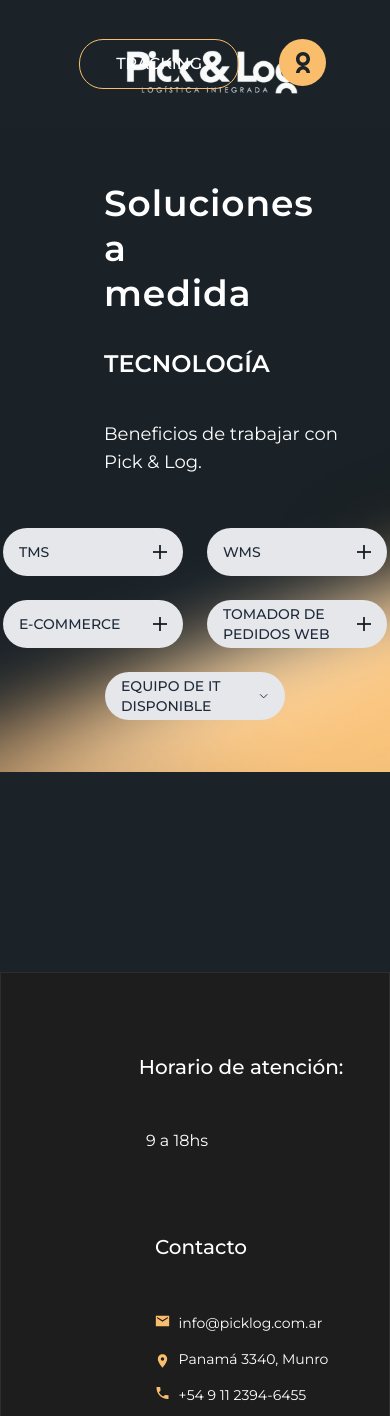
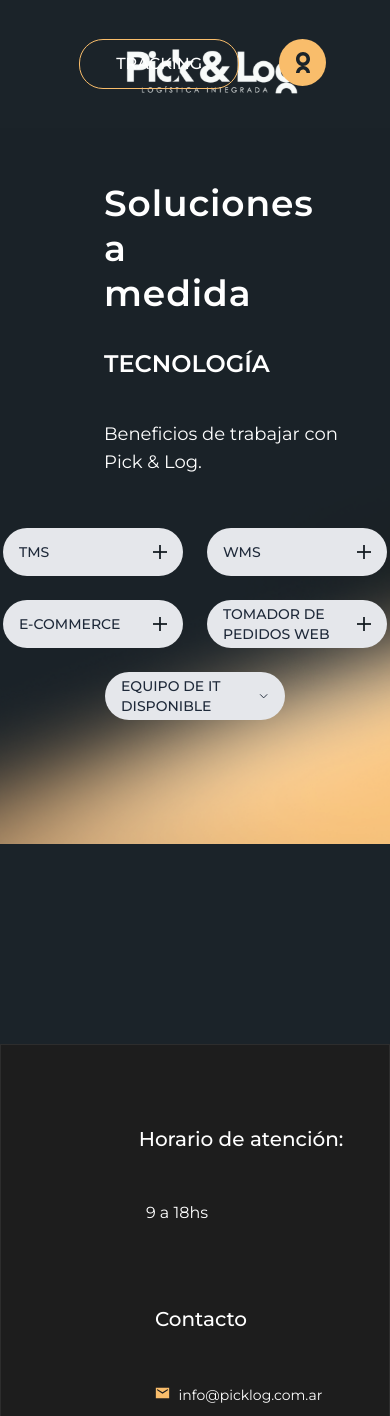
Before and after one commit to gabrieltoloza/picklogweb, a Nuxt app: page /soluciones in a window 390 px wide. Shown: the top 1416 px of the page. Built offline with nearby package versions, Linux system fonts and the light colour scheme.

Commit message:
arreglando interfaces responsivas

```diff
--- a/app/components/Soluciones/DropdownSolutions.vue
+++ b/app/components/Soluciones/DropdownSolutions.vue
@@ -1,10 +1,9 @@
 <template>
-    <div class="w-full bg-transparent text-white flex flex-wrap justify-center items-start gap-6 sm:gap-8 pb-40
+    <div class="w-full bg-transparent text-white flex flex-wrap justify-center items-start gap-6 sm:gap-8 custom_breakpoint relative overflow-visible">
 
-    ">
 
         <!-- Botón 1 -->
-        <div class="dropdown dropdown-hover relative">
+        <div class="dropdown dropdown-hover">
             <div tabindex="0" role="button"
                 class="custom-btn w-[180px] sm:w-[220px] h-[48px] rounded-[36px] py-4 px-4 flex items-center justify-between
                 bg-gray-200 text-gray-800 hover:bg-[#F9BD6B] hover:text-gray-800 transition-all duration-300">
@@ -23,6 +22,7 @@
             </ul>
         </div>
 
+
         <!-- Botón 2 -->
         <div class="dropdown dropdown-hover">
             <div tabindex="0" role="button"
@@ -37,12 +37,13 @@
             <ul tabindex="0"
                 class="dropdown-button dropdown-content menu absolute left-0 top-full bg-transparent rounded-[14px] z-10
                 w-[180px] sm:w-[220px] p-2 mt-3 shadow-lg border border-gray-400">
-                <p class="dropdown-text text-white text-sm sm:text-base p-4 sm:p-5">
+                <p class="dropdown-text text-white text-sm sm:text-base p-4 sm:p-4">
                     Trazabilidad en línea las 24 horas, los 365 días del año.
                     Seguimiento de inventario en tiempo real para reponer a tiempo y evitar quiebres de stock.
                 </p>
             </ul>
         </div>
+
 
         <!-- Botón 3 -->
         <div class="dropdown dropdown-hover">
@@ -63,6 +64,7 @@
                 </p>
             </ul>
         </div>
+
 
         <!-- Botón 4 -->
         <div class="dropdown dropdown-hover relative group">
@@ -85,6 +87,7 @@
             </ul>
         </div>
 
+
         <!-- Botón 5 -->
         <div class="dropdown dropdown-hover">
             <div tabindex="0" role="button"
@@ -97,7 +100,7 @@
                 </svg>
             </div>
             <ul tabindex="0"
-                class="dropdown-button dropdown-content menu absolute left-0 top-full bg-transparent rounded-[14px] z-10
+                class="dropdown-button dropdown-content menu absolute left-0 top-full bg-transparent lg:bg-[#1B2329] rounded-[14px] z-10
                 w-[180px] sm:w-[220px] p-2 mt-3 shadow-lg border border-gray-400">
                 <p class="dropdown-text text-white text-sm sm:text-base p-4 sm:p-5">
                     Soporte técnico especializado para acompañar tu operación <b>cuando lo necesites</b>.
@@ -105,15 +108,24 @@
             </ul>
         </div>
 
+
+        <div class="h-[300px] w-full bg-transparent"></div>
+
     </div>
+
 </template>
 
 <script setup lang="ts">
 </script>
 
 <style scoped>
+
+.dropdown {
+  position: relative; /* el padre */
+}
+
+
 .dropdown-button {
-    position: relative;
     z-index: 1;
     border: none;
 }
@@ -144,6 +156,7 @@
     pointer-events: none;
 }
 
+
 /* ✅ Ajustes especiales para pantallas grandes (≥1450px) */
 @media (min-width: 1550px) {
     .custom-btn {
@@ -170,18 +183,6 @@
 }
 
 
-/* ✅ Espacio mínimo para dropdowns */
-@media (max-width: 1549px) {
-  .pb-40 {
-    padding-bottom: 11.25rem !important; /* 180px */
-  }
-}
-
-@media (min-width: 1550px) {
-  .pb-40 {
-    padding-bottom: 11.25rem !important; /* 180px */
-  }
-}
 
 /* Ajuste para pantallas LG (laptops, 1024px a 1279px) */
 @media (min-width: 1024px) and (max-width: 1279px) {
@@ -205,4 +206,11 @@
   }
 }
 
+
+.dropdown-content {
+    z-index: 50 !important;
+}
+
+
+
 </style>
--- a/app/pages/soluciones.vue
+++ b/app/pages/soluciones.vue
@@ -1,5 +1,5 @@
 <template>
-    <div class="father-solutions min-h-[600px] sm:min-h-[700px] md:min-h-[800px] lg:min-h-[900px]">
+    <div class="father-solutions min-h-[600px] sm:min-h-[700px] md:min-h-[1000px] lg:min-h-[900px]">
         <div class="content-container">
             <MainSolutions />
             <DropdownSolutions />
@@ -14,17 +14,22 @@ import MainSolutions from '~/components/Soluciones/MainSolutions.vue';
 
 </script>
 
+
 <style scoped>
+
+
 .father-solutions {
     background-image: url(/Soluciones-bg.png);
     background-size: cover;
     background-position: top -200px left; /* Cambiado de 'top left' a 'top right' */
     background-repeat: no-repeat;
-    min-height: 100vh;
+    min-height: 100%;
+    height: auto;
     width: 100%;
     position: relative;
     z-index: 2;
 }
+
 
 .content-container {
     position: relative;
```
